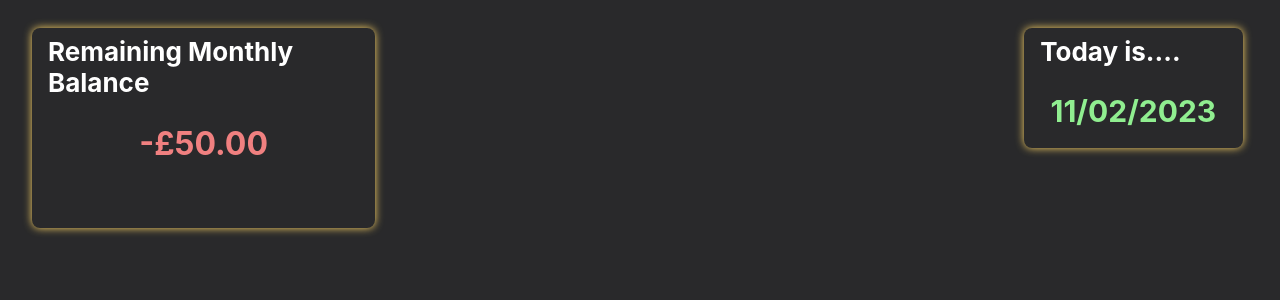
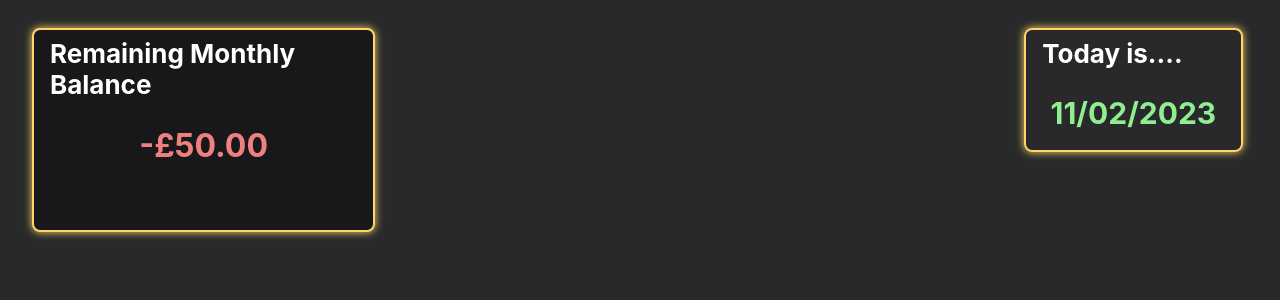
Before and after one commit to LP2851/personal-finance-tracker, a React (Create React App) app in the folder frontend/: page / in a window 1280 px wide. In both pictures the pointer is over the element 203 px from the left and 128 px from the top of the page. Shown: the top 300 px of the page. Built offline with nearby package versions, Linux system fonts and the light colour scheme.

Commit message:
Added hover effect when card is hovered on

```diff
--- a/frontend/src/components/card/Card.module.css
+++ b/frontend/src/components/card/Card.module.css
@@ -1,8 +1,13 @@
 .card {
+    border: 2px solid #ffd666;
     border-radius: 8px;
     box-shadow: 0 0 8px #ffd666;
     color: white;
     margin: 12px 0;
+}
+
+.card:hover {
+    background: #18181a;
 }
 
 .cardContentDefault {
```
